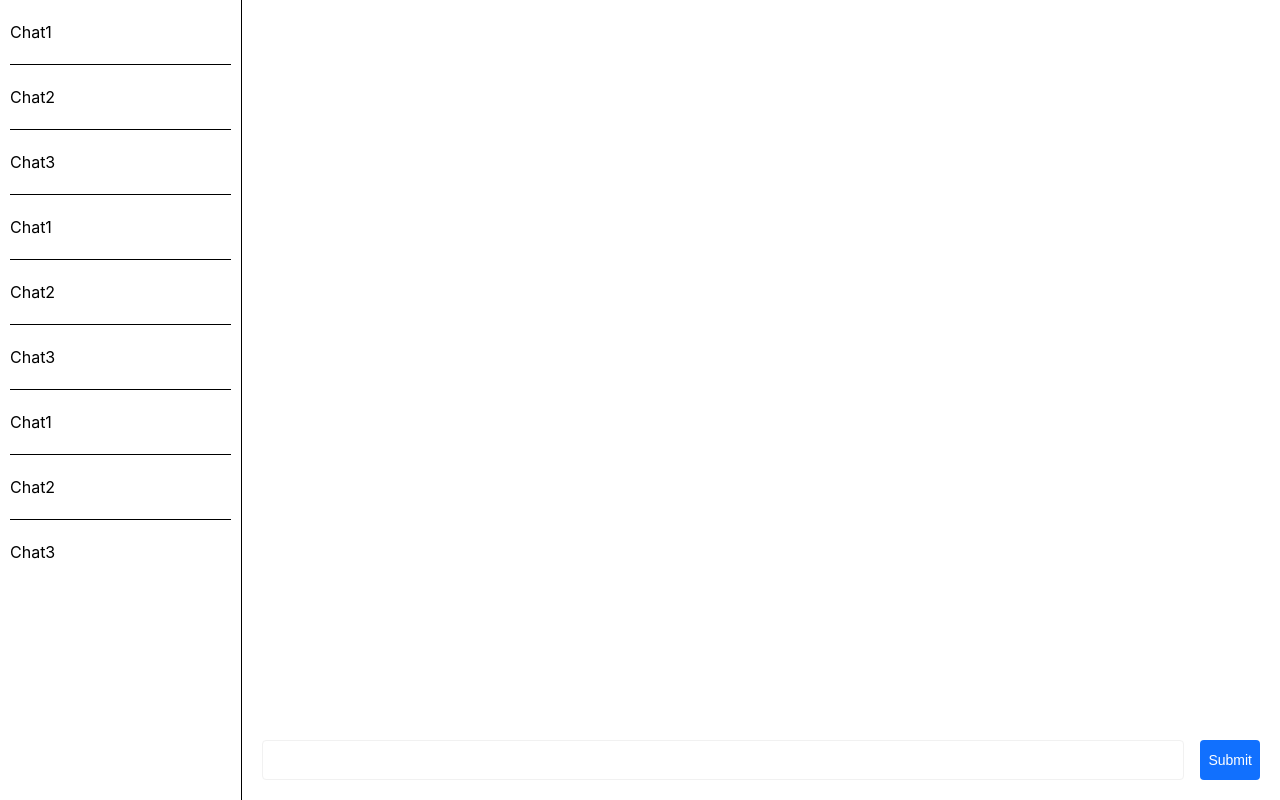
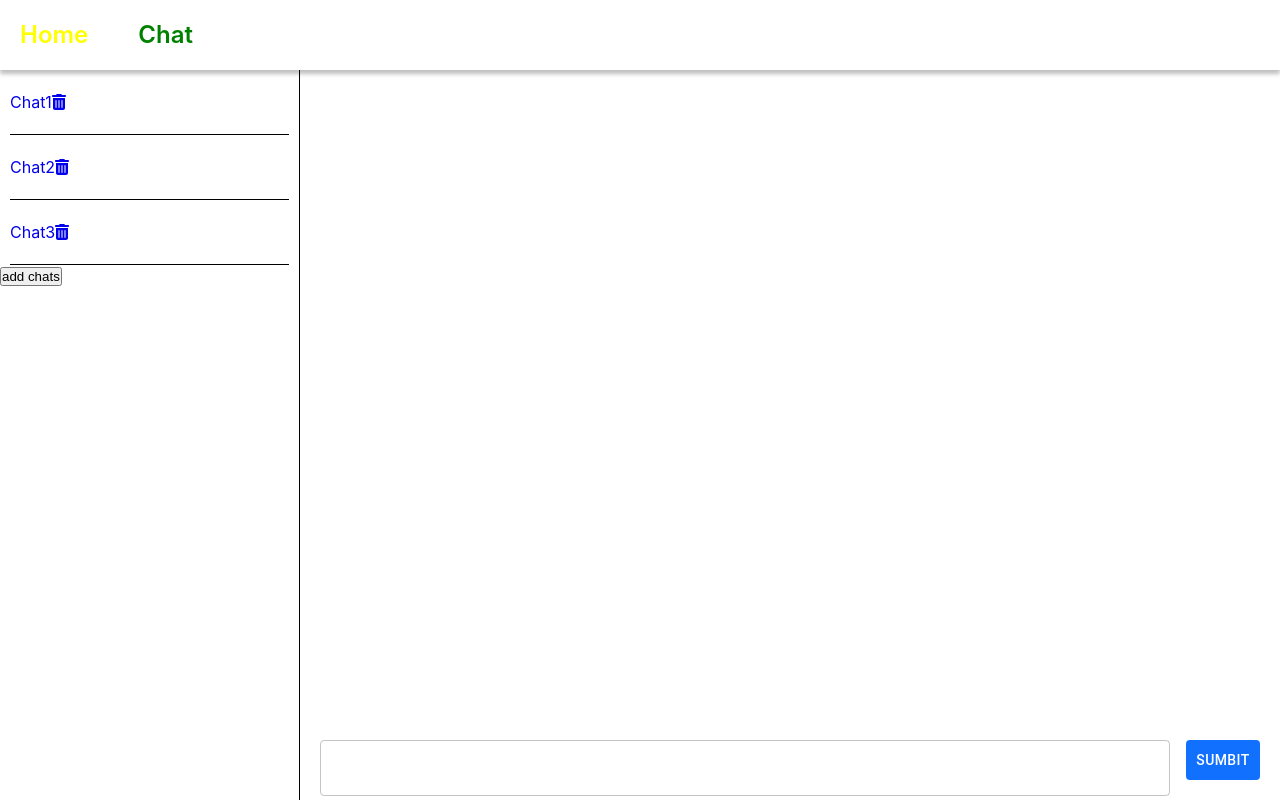
Before and after one commit to polarizer700/reactStart, a React (Create React App) app in the folder my-app/: page /chat/chat1 in a window 1280 px wide. Built offline with nearby package versions, Linux system fonts and the light colour scheme.

Commit message:
homework_4 react

```diff
--- a/my-app/src/components/ChatList/ChatList.css
+++ b/my-app/src/components/ChatList/ChatList.css
@@ -2,6 +2,7 @@
     width: 300px;
     border-right: 1px solid #000000;
     overflow-y: scroll;
+    height: 100vh;
 }
 .chat-item{
     padding: 20px 0;
@@ -11,6 +12,8 @@
     border-bottom: 1px solid #000000;
     display: flex;
     align-items: center;
+    text-decoration: none;
+
 }
 .chat-item:last-child{
     border-bottom: 0;
--- a/my-app/src/components/ChatList/ChatList.js
+++ b/my-app/src/components/ChatList/ChatList.js
@@ -1,4 +1,8 @@
 import './ChatList.css'
+import {Link, Outlet} from "react-router-dom";
+import { FontAwesomeIcon } from '@fortawesome/react-fontawesome'
+import { faTrashCan } from '@fortawesome/free-solid-svg-icons'
+
 
 
 const chats = [
@@ -14,36 +18,28 @@ const chats = [
         name: "Chat3",
         id: "chat3",
     },
-    {
-        name: "Chat1",
-        id: "chat4",
-    },
-    {
-        name: "Chat2",
-        id: "chat5",
-    },
-    {
-        name: "Chat3",
-        id: "chat6",
-    },
-    {
-        name: "Chat1",
-        id: "chat7",
-    },
-    {
-        name: "Chat2",
-        id: "chat8",
-    },
-    {
-        name: "Chat3",
-        id: "chat9",
-    },
 ];
 
-export const ChatList = () => (
-    <div className="chat-list">
-        {chats.map ((chat)=>(
-            <div key={chat.id} className="chat-item">{chat.name}</div>
-            ))}
-    </div>
-);
+export const ChatList = () => {
+
+    const deleteChat = ()=>{
+        console.log(12)
+    }
+
+    return (
+        <>
+            <div className="chat-list">
+                {chats.map((chat) => (
+                    <Link to={`/chat/${chat.id}`} key={chat.id} className="chat-item">
+                        {chat.name}
+                        <FontAwesomeIcon icon={faTrashCan} onClick={deleteChat}/>
+
+                    </Link>
+                ))}
+                <button>add chats</button>
+            </div>
+
+            <Outlet/>
+        </>
+    );
+}
--- a/my-app/src/components/app/App.css
+++ b/my-app/src/components/app/App.css
@@ -4,11 +4,14 @@
   box-sizing: border-box;
 }
 .App{
-  height: 100vh;
-  position: relative;
+  width: calc(100% - 300px);
+  position: absolute;
   overflow: hidden;
   display: flex;
-
+  bottom: 0;
+  height: 100%;
+  right: 0;
+  padding-top: 70px;
 }
 .message-content{
   overflow: hidden;
@@ -22,3 +25,28 @@
   overflow-y: scroll;
   position: relative;
 }
+#root{
+  height: 100vh;
+  overflow: hidden;
+  display: flex;
+  flex-direction: column;
+  position: relative;
+}
+.menu{
+  display: flex;
+  align-items: center;
+  padding: 20px;
+  background: #FFFFFF;
+  box-shadow: 0px 4px 4px rgba(0, 0, 0, 0.25);
+  height: 70px;
+}
+.menu li{
+  font-size: 24px;
+  line-height: 32px;
+  font-weight: 600;
+  margin-right: 50px;
+  list-style: none;
+}
+.menu li a {
+  text-decoration: none;
+}
--- a/my-app/src/components/app/App.js
+++ b/my-app/src/components/app/App.js
@@ -1,62 +1,32 @@
 
 import "./App.css";
 import React, { useEffect, useRef, useState }  from "react";
-import { AUTHORS } from "../../utils/constants";
 
-import { Form } from "../form/Form";
-import { MessageList } from "../MessageList/MessageList";
 import {ChatList} from "../ChatList/ChatList";
+import {BrowserRouter, Link, NavLink, Route, Routes} from "react-router-dom";
+import { Chat } from '../../screens/Chat';
 
 
-function App() {
-    const [messages, setMessages] = useState([]);
-    const timeout = useRef();
-    const wrapperRef = useRef();
+const Home = () => (
+    <h4>Home Page</h4>
+)
 
-    const addMessage = (newMsg) => {
-        setMessages([...messages, newMsg]);
-    };
+export default function App(){
+    return(
+        <BrowserRouter>
+            <ul className="menu">
+                <li><NavLink style={({isActive}) => ({ color: isActive ? "green" : "yellow"})} to="/">Home</NavLink></li>
+                <li><NavLink style={({isActive}) => ({ color: isActive ? "green" : "yellow"})} to="/chat">Chat</NavLink></li>
+            </ul>
 
-    const sendMessage = (text) => {
-        addMessage({
-            author: AUTHORS.human,
-            text,
-            id: `msg-${Date.now()}`,
-            classNameBlock: 'msg-human',
-        });
-    };
 
-    useEffect(() => {
-        if (messages[messages.length - 1]?.author === AUTHORS.human) {
-
-            timeout.current = setTimeout(() => {
-                addMessage({
-                    author: AUTHORS.robot,
-                    text: "hello friend",
-                    id: `msg-${Date.now()}`,
-                    classNameBlock: 'msg-robot',
-                });
-            }, 1000);
-        }
-
-        return () => {
-            clearTimeout(timeout.current);
-        };
-    }, [messages]);
-
-    return (
-        <div className="App" ref={wrapperRef}>
-            <ChatList />
-            <div className="message-content">
-                <div className="message-content-body">
-                    <MessageList messages={messages}/>
-                </div>
-
-                <Form onSubmit={sendMessage} />
-            </div>
-
-        </div>
-    );
+                <Routes>
+                    <Route path="/" element={<Home />}/>
+                    <Route path="/chat" element={<ChatList />}>
+                        <Route path=":id" element={<Chat />} />
+                    </Route>
+                    <Route path="*" element={<h4>404</h4>} />
+                </Routes>
+        </BrowserRouter>
+);
 }
-
-export default App;
--- a/my-app/src/components/form/Form.js
+++ b/my-app/src/components/form/Form.js
@@ -1,8 +1,10 @@
-import { useState } from "react";
+import { useState,useEffect,useRef } from "react";
 import './form..css'
+import {Button, TextField} from "@mui/material";
 
 export const Form = ({ onSubmit }) => {
     const [value, setValue] = useState("");
+    const inputRef = useRef();
 
     const handleSubmit = (e) => {
         e.preventDefault();
@@ -15,10 +17,17 @@ export const Form = ({ onSubmit }) => {
         setValue(e.target.value);
     };
 
+    useEffect(() => {
+        inputRef.current?.focus();
+    }, []);
+
     return (
         <form onSubmit={handleSubmit}>
-            <input value={value} onChange={handleChange} type="text" className="form-input" />
-            <input type="submit" className="form-button"/>
+            {/*<textarea value={value} onChange={handleChange} type="text" className="form-input" ref={inputRef} />*/}
+            {/*<input type="submit" className="form-button"/>*/}
+            <TextField value={value} onChange={handleChange} type="text" className="form-input" ref={inputRef} />
+            <Button type="submit" className="form-button">Sumbit</Button>
         </form>
+
     );
 };
--- a/my-app/src/components/form/form..css
+++ b/my-app/src/components/form/form..css
@@ -1,5 +1,5 @@
-.form-button,
-.form-input{
+.MuiButton-root.form-button,
+.MuiOutlinedInput-input.form-input{
     border-radius: 4px;
     background: #1170FE;
     padding: 8px;
@@ -9,9 +9,22 @@
     border:0;
     margin-left: 16px;
     display: block;
+    transition-duration: 0.2s;
+    border: 1px solid transparent;
+}
+.MuiButton-root.form-button{
+    width: 80px;
+}
+/*.MuiOutlinedInput-root{*/
+/*    height: 100%;*/
+/*}*/
+.MuiButton-root.form-button:hover{
+    background: #FFFFFF;
+    border: 1px solid #1170FE;
+    color: #1170FE;
 }
 .form-input{
-    border:1px solid #f1f1f1;
+    border:1px solid #9ac9e7;
     background: #FFFFFF;
     color: #000000;
     margin-left: 0;
--- a/my-app/src/components/message/Message.jsx
+++ b/my-app/src/components/message/Message.jsx
@@ -1,10 +1,14 @@
 import "./message.css";
-
+import {useRef,useLayoutEffect} from "react";
 
 
 export const Message = ({ author, text,classNameBlock }) => {
+    const scrollTo = useRef(null);
+    useLayoutEffect(() => {
+        scrollTo.current.scrollIntoView();
+    }, []);
     return (
-        <div className={classNameBlock + ' massage-box'}>
+        <div className={classNameBlock + ' massage-box'} ref={scrollTo}>
             <span className="message-author">{author}:</span>
             <span className="message-text">{text}</span>
         </div>
--- /dev/null
+++ b/my-app/src/screens/Chat.js
@@ -0,0 +1,84 @@
+import React, {useEffect, useRef, useState} from "react";
+import {AUTHORS} from "../utils/constants";
+//import {ChatList} from "../components/ChatList/ChatList";
+import {MessageList} from "../components/MessageList/MessageList";
+import {Form} from "../components/form/Form";
+import {useParams, Navigate} from "react-router-dom";
+
+const chats = [
+    {
+        name: "Chat1",
+        id: "chat1",
+    },
+    {
+        name: "Chat2",
+        id: "chat2",
+    },
+    {
+        name: "Chat3",
+        id: "chat3",
+    },
+];
+
+const initMessages = {
+    chat1: [],
+    chat2: [],
+    chat3: [],
+};
+
+export function Chat() {
+    const {id} = useParams();
+
+    const [messages, setMessages] = useState(initMessages);
+    const timeout = useRef();
+    const wrapperRef = useRef();
+
+    const addMessage = (newMsg) => {
+        setMessages({ ...messages, [id]: [...messages[id], newMsg] });
+    };
+
+    const sendMessage = (text) => {
+        addMessage({
+            author: AUTHORS.human,
+            text,
+            id: `msg-${Date.now()}`,
+            classNameBlock: 'msg-human',
+        });
+    };
+
+    useEffect(() => {
+        const lastMessage = messages[id]?.[messages[id]?.length - 1];
+        if (lastMessage?.author === AUTHORS.human) {
+
+            timeout.current = setTimeout(() => {
+                addMessage({
+                    author: AUTHORS.robot,
+                    text: "hello friend",
+                    id: `msg-${Date.now()}`,
+                    classNameBlock: 'msg-robot',
+                });
+            }, 1000);
+        }
+
+        return () => {
+            clearTimeout(timeout.current);
+        };
+    }, [messages]);
+
+    if (!messages[id]) {
+        return <Navigate to="/chat" replace />
+    }
+
+
+    return (
+        <div className="App" ref={wrapperRef}>
+
+                <div className="message-content">
+                <div className="message-content-body">
+                <MessageList messages={messages[id]} />
+                </div>
+                <Form onSubmit={sendMessage} />
+                </div>
+        </div>
+    );
+}
```
Also changed, not shown: my-app/package.json (+7 -0 lines), my-app/src/components/message/message.css (+73 -12 lines), my-app/src/components/MessageList/MessageList.js (line endings or trailing spaces), 1 other file (tests, documents, lock files or other folders).
